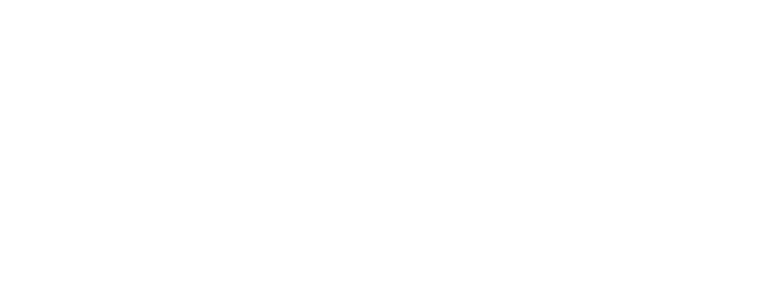
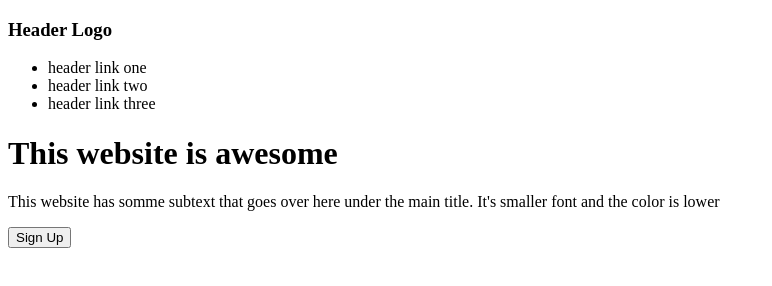
Before and after one commit to PS-13/landing-page, a plain HTML site: page index.html in a window 1280 px wide. Shown: the whole page, without its empty margins (0-772 px from the left). Drawn offline with Linux system fonts and the light colour scheme.

Commit message:
Adding CSS file

```diff
--- a/index.html
+++ b/index.html
@@ -4,9 +4,21 @@
     <meta charset="UTF-8">
     <meta http-equiv="X-UA-Compatible" content="IE=edge">
     <meta name="viewport" content="width=device-width, initial-scale=1.0">
-    <title>Document</title>
+    <title>Landing Page</title>
 </head>
 <body>
+    <header>
+        <h3>Header Logo</h3>
+        <ul>
+            <li>header link one</li>
+            <li>header link two</li>
+            <li>header link three</li>
+        </ul>
+    </header>
+    <h1>This website is awesome</h1>
+    <p>This website has somme subtext that goes over here under the main title. It's smaller font and the color is lower</p>
+    <button>Sign Up</button>
+
 
 </body>
 </html>
```
Also changed, not shown: style.css (added).
